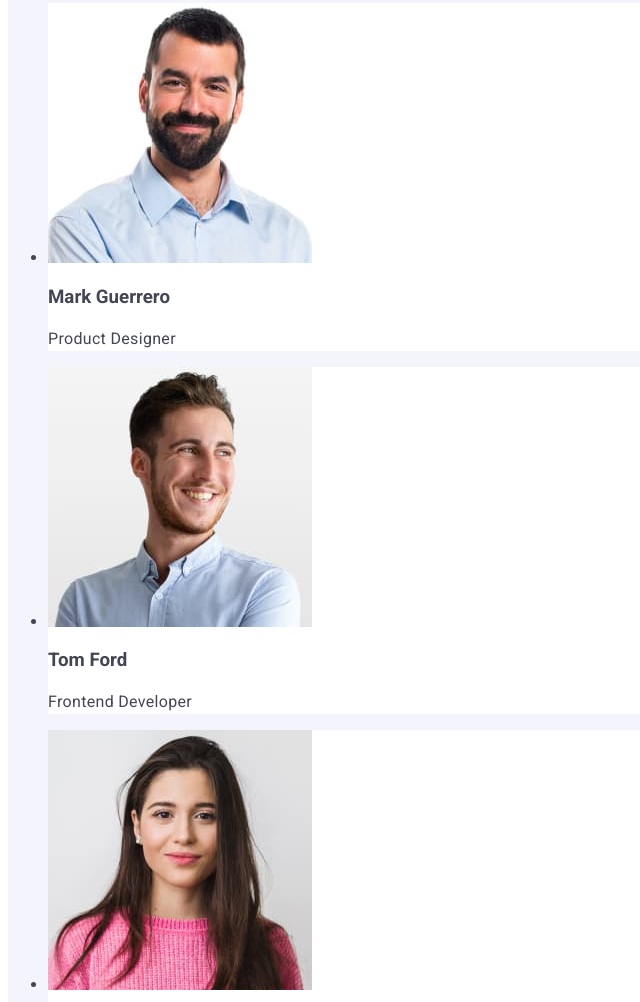
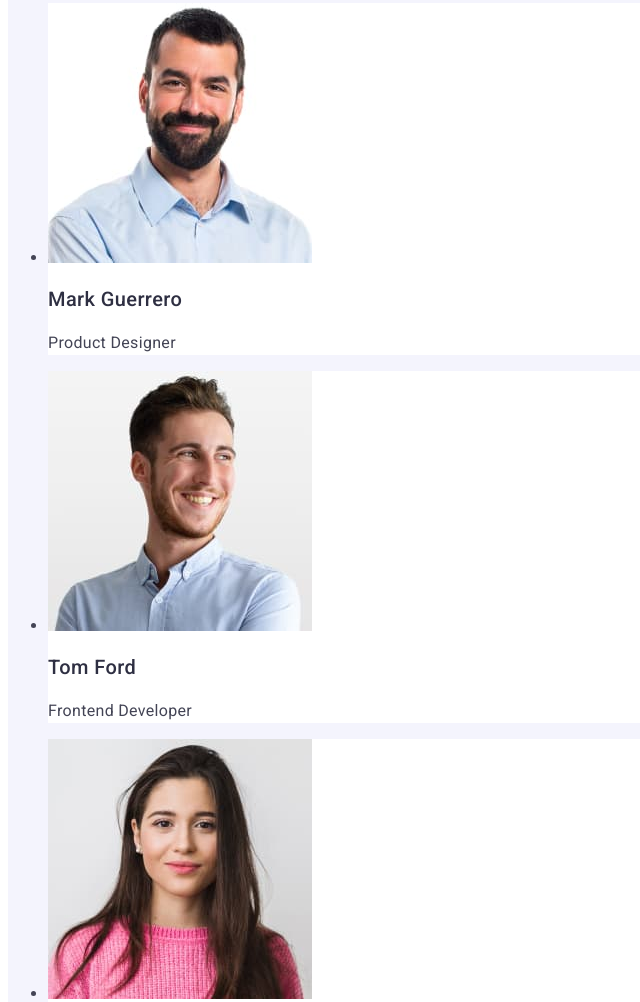
Before and after one commit to vanyaandrienko/goit-markup-hw-02, a plain HTML site: page index.html in a window 1280 px wide. Shown: the part 848-1850 px from the top of the page, without its empty margins (0-640 px from the left). Drawn offline with Linux system fonts and the light colour scheme.

```diff
--- a/css/styles.css
+++ b/css/styles.css
@@ -144,7 +144,7 @@
     text-align: left;
     color: #434455;
     }
-.employees-managers  h3 {
+.employees-managers {
     font-family: "Roboto", sans-serif;
     font-weight: 500;
     font-size: 20px;
```
